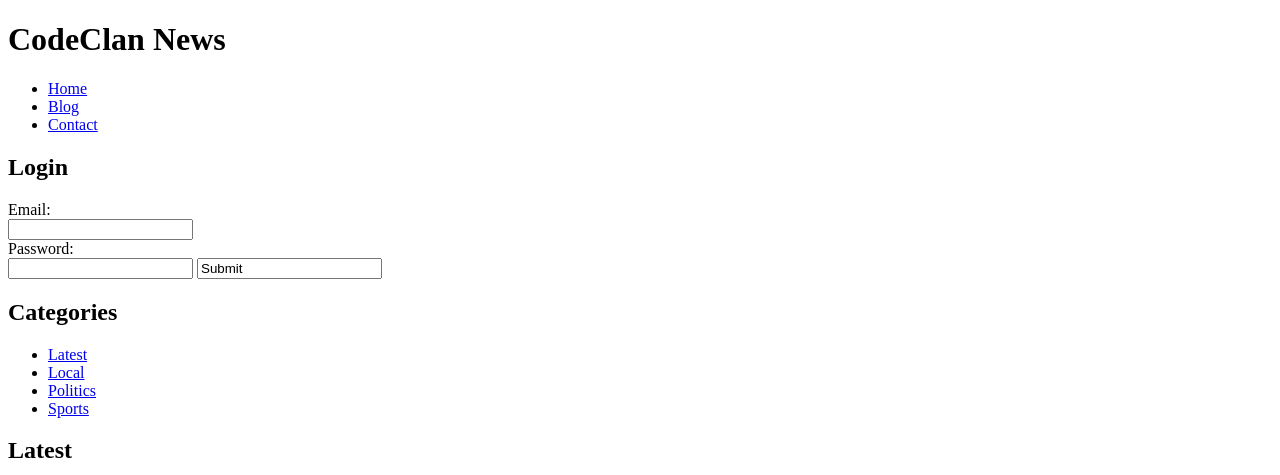
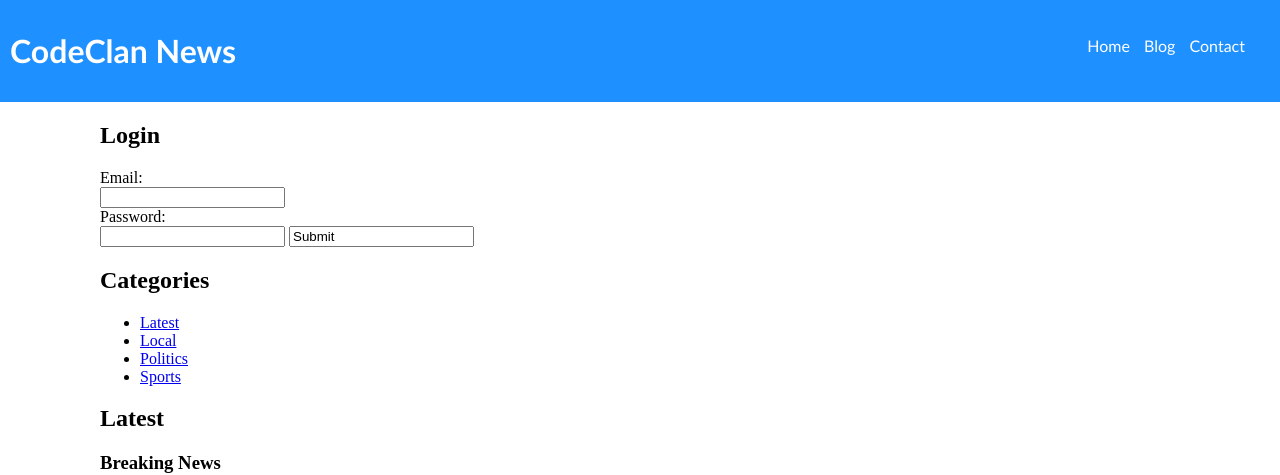
Before and after one commit to br1Pod/week_03_day_1_HTML_CSS_LAB, a plain HTML site: page index.html in a window 1280 px wide. Shown: the top 475 px of the page. Drawn offline with Linux system fonts and the light colour scheme.

Commit message:
Header Styled

```diff
--- a/start/index.html
+++ b/index.html
@@ -4,16 +4,19 @@
     <meta charset="UTF-8">
     <meta http-equiv="X-UA-Compatible" content="IE=edge">
     <meta name="viewport" content="width=device-width, initial-scale=1.0">
+    <link rel="stylesheet" href="style.css">
     <title>CodeClan News</title>
 </head>
 <body>
     <header>
-        <h1>CodeClan News</h1>
-        <ul>
-            <li><a href = "/Home">Home</a></li>
-            <li> <a href = "/Blog" >Blog</a></li>
-            <li><a href = "/Contact" >Contact</a></li>
-        </ul>
+        <h1 id = "logo">CodeClan News</h1>
+        <nav>
+            <ul>
+                <li><a href = "/Home">Home</a></li>
+                <li> <a href = "/Blog" >Blog</a></li>
+                <li><a href = "/Contact" >Contact</a></li>
+            </ul>
+        </nav>
 
     </header>
     <main>
--- /dev/null
+++ b/style.css
@@ -0,0 +1,33 @@
+body {
+    margin: auto;
+    position: relative;
+}
+
+body > header {
+    background-color: dodgerblue;
+    font-family: 'Gill Sans', 'Gill Sans MT', Calibri, 'Trebuchet MS', sans-serif;
+    color: #fff;
+    padding: 10px;
+}
+
+header nav ul {
+    list-style-type: none;
+    position: absolute;
+    right: 30px;
+    top: 20px;
+}
+
+header nav ul li{
+    display: inline-block;
+    box-sizing: border-box;
+    padding: 0 5px;
+}
+
+header nav ul li a{
+    color: #fff;
+    text-decoration: none;
+}
+
+body main article {
+    margin: 0 100px;
+}
```
